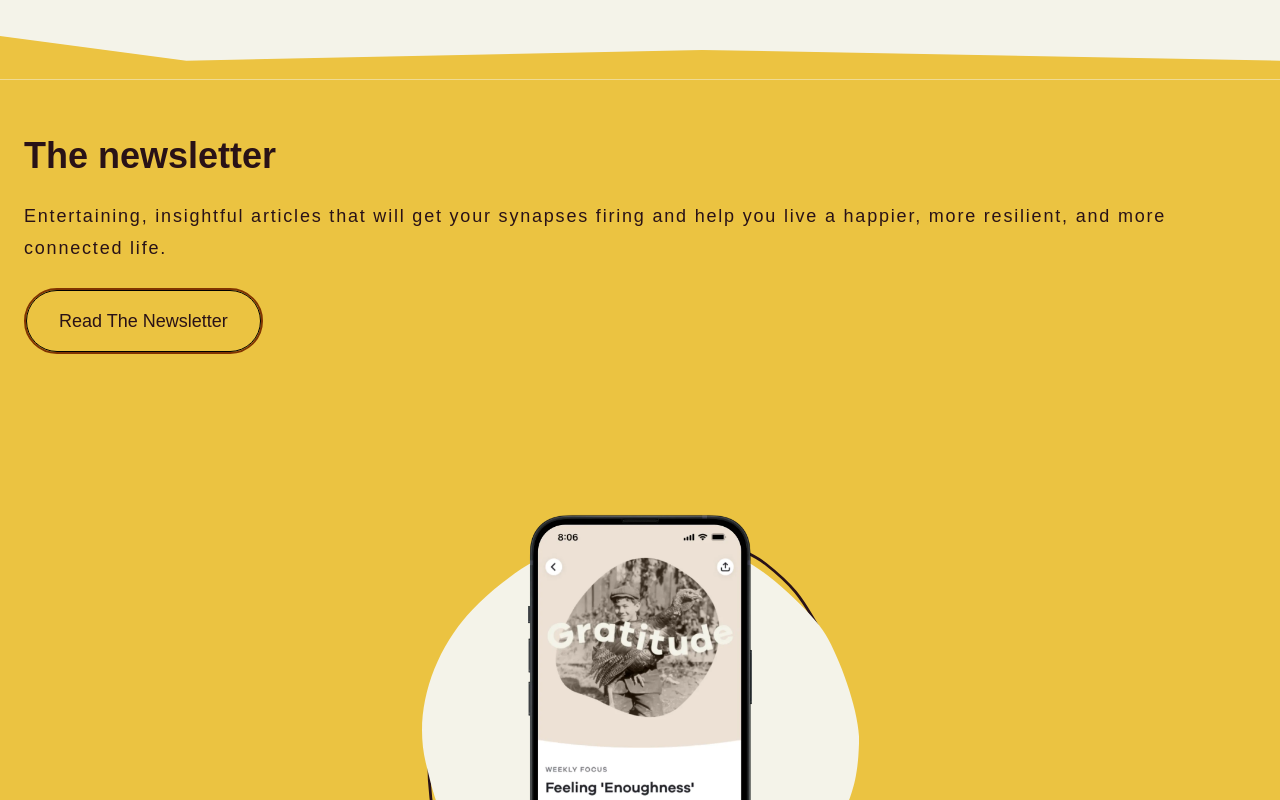
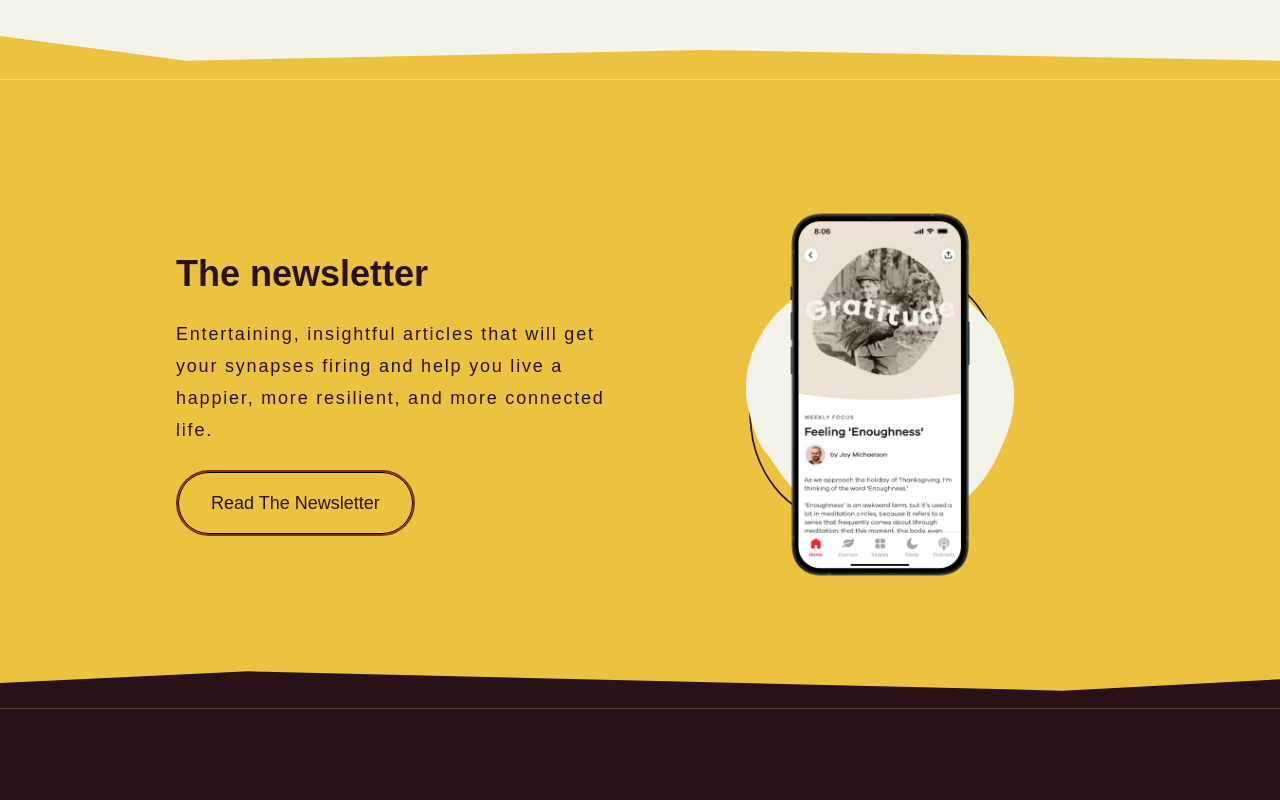
Before and after one commit to pSamratv1/Dalai-Lama, a React (Vite) app: page / in a window 1280 px wide. Shown: the part 4720-5520 px from the top of the page. Built offline with nearby package versions, Linux system fonts and the light colour scheme; a web font is replaced by a local one.

Commit message:
Newslettet section also completed

```diff
--- a/src/components/FooterSection.jsx
+++ b/src/components/FooterSection.jsx
@@ -15,7 +15,7 @@ const FooterSection = () => {
             <FaInstagram className="w-5 h-5" />
           </div>
         </div>
-        <div className="flex flex-col px-6 space-y-9">
+        <div className="flex flex-col  px-6 space-y-9">
           <div className="flex flex-col space-y-5">
             <div className="w-fit flex flex-col text-[#7D7D7D] pb-1 border-b-[#7D7D7D] border-b-[1px]">
               <div className="uppercase tracking-[0.18rem] text-[15px]">
--- a/src/components/OurNewsLetter.jsx
+++ b/src/components/OurNewsLetter.jsx
@@ -43,8 +43,9 @@ const OurNewsLetter = () => {
     <section className="relative newsletter-section">
       <img className="top-0" src={PageStart} alt="" />
       <div className="bg-[#EBC341] py-14">
-        <div className="flex flex-col px-6 space-y-16">
-          <div className="flex flex-col space-y-6">
+        <div className="flex flex-col  px-8 sm:px-12 md:px-16 lg:px-44 space-y-16 ">
+          <div className="grid grid-cols-1 lg:grid-cols-2 gap-8">
+            <div className="flex flex-col space-y-6 justify-center">
               <div className="text-4xl font-semibold">The newsletter</div>
               <div className="text-lg font-normal tracking-widest leading-8 ">
                 Entertaining, insightful articles that will get your synapses
@@ -60,12 +61,20 @@ const OurNewsLetter = () => {
               </div>
             </div>
             <div className="realtive flex justify-center items-center px-8">
-            <div className="absolute" ref={containerRef}>
+              <div
+                className="absolute w-[70vw] sm:w-[50vw] md:w-[50vw] lg:w-[30vw]"
+                ref={containerRef}
+              >
                 <img className="absolute" src={NewsLetterFill} />
                 <img src={NewsLetterCircle} />
               </div>
 
-            <img ref={imagesRef} className="w-[40vh]" src={NewsLetterImg} />
+              <img
+                ref={imagesRef}
+                className=" w-[40vw] sm:w-[30vw] md:w-[30vw] lg:w-[20vw]"
+                src={NewsLetterImg}
+              />
+            </div>
           </div>
         </div>
       </div>
```
Lines whose indentation alone changed are shown as unchanged.
